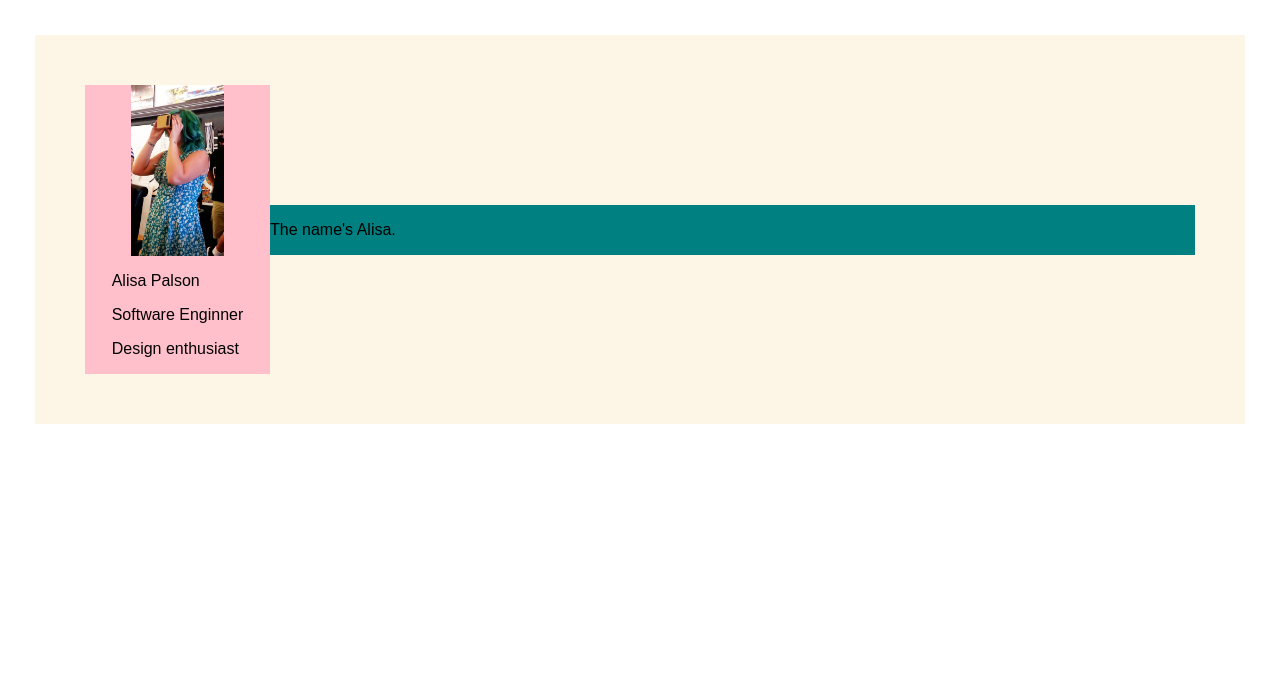
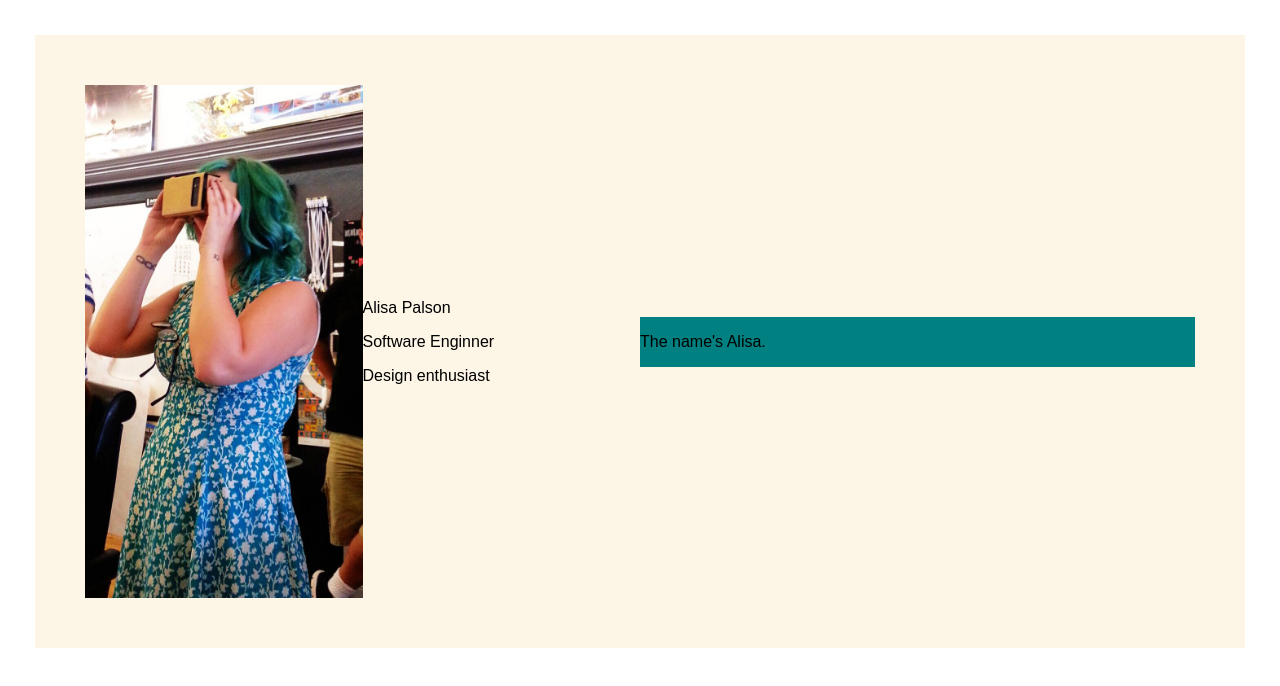
Before and after one commit to AlisamfP/Palson.info, a React (Create React App) app: page / in a window 1280 px wide. Shown: the top 686 px of the page. Built offline with nearby package versions, Linux system fonts and the light colour scheme.

Commit message:
getting there, slowly but surely.

```diff
--- a/src/App.css
+++ b/src/App.css
@@ -5,8 +5,7 @@
   justify-content: center;
   align-items: center;
   flex: 1;
-  height: -webkit-fill-available;
-
+  height: stretch;
   background-color: oldlace;
 }
 
--- a/src/components/content/content.css
+++ b/src/components/content/content.css
@@ -1,5 +1,6 @@
 .content-wrapper {
-  flex: 2 50%;
+  flex: 1;
   background: teal;
+  height: stretch;
 
 }
--- a/src/components/sidebar/sidebar.css
+++ b/src/components/sidebar/sidebar.css
@@ -7,21 +7,16 @@
   flex-direction: column;
 }
 
-.closed {
-  display: none;
+.sidebar--expanded {
+  display: flex;
+  align-items: center;
+  flex-direction: column wrap;
+  height: stretch;
+}
 
-}
+
 .sidebar-face {
   width: 50%;
   height: 50%;
   object-fit: contain;
-  image-orientation: from-image;
 }
-
-
-@media all and (min-width: 600px) {
-  .sidebar-container {
-    background: pink;
-    display: visible;
-  }
-}
--- a/src/components/sidebar/sidebar.js
+++ b/src/components/sidebar/sidebar.js
@@ -1,16 +1,20 @@
 import React, { Component } from 'react';
 import photo from '../../photo.jpg';
 import './sidebar.css';
+
+
 
 class SideBar extends Component {
   render() {
     return (
         <div className="sidebar-container">
-          <img src={photo} className="sidebar-face" alt="my face" />
-          <div className="sidebar-info">
-            <p>Alisa Palson</p>
-            <p>Software Enginner</p>
-            <p>Design enthusiast</p>
+          <div className="sidebar--expanded">
+            <img src={photo} className="sidebar-face" alt="my face" />
+            <div className="sidebar-info">
+              <p>Alisa Palson</p>
+              <p>Software Enginner</p>
+              <p>Design enthusiast</p>
+            </div>
           </div>
         </div>
 
```
